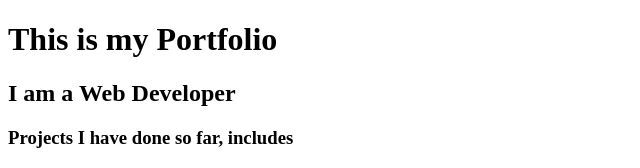
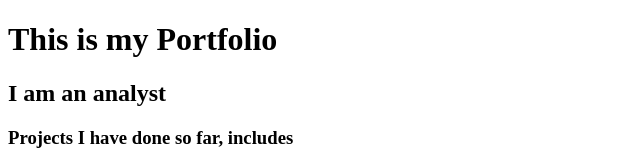
Before and after one commit to Udaygowda3112/test, a plain HTML site: page index.html in a window 1280 px wide. Shown: the top 168 px of the page, without its empty margins (0-640 px from the left). Drawn offline with Linux system fonts and the light colour scheme.

Commit message:
Update index.html

```diff
--- a/index.html
+++ b/index.html
@@ -8,7 +8,7 @@
 </head>
 <body>
     <h1>This is my Portfolio</h1>
-    <H2>I am a Web Developer</H2>
+    <H2>I am an analyst</H2>
     <h3>Projects I have done so far, includes </h3>
     <ol>
         <li><a href="./public/movie-ranking.html">Movie Ranking List</a></li>
```
